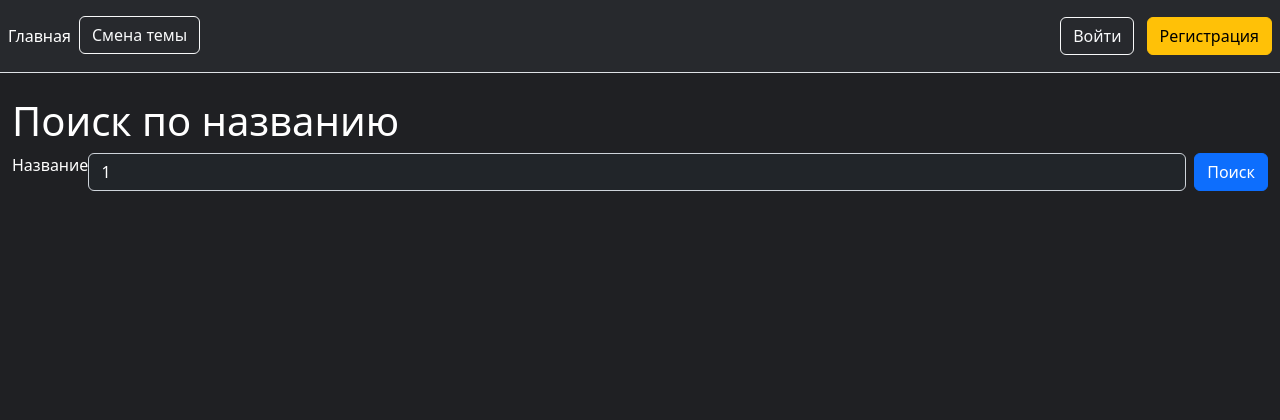
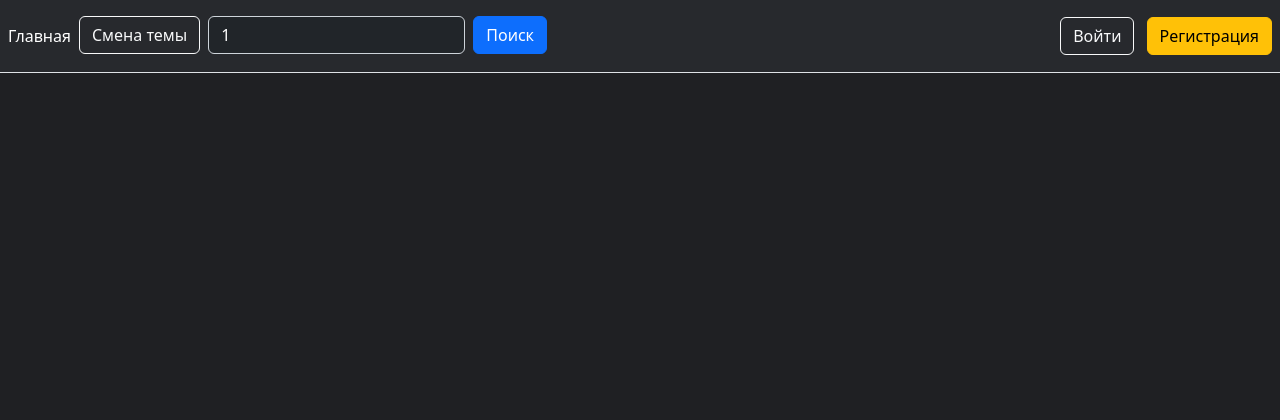
Before and after one commit to arte322m/movie_library, a Django app: page /search/1 in a window 1280 px wide. Shown: the top 420 px of the page. Run offline with Django 4.2, Linux system fonts and the light colour scheme; data that the repository does not hold is empty; some libraries are stand-ins or nearby versions.

Commit message:
commit 2.9999

```diff
--- a/djangoProject/settings.py
+++ b/djangoProject/settings.py
@@ -127,6 +127,6 @@ DEFAULT_AUTO_FIELD = 'django.db.models.BigAutoField'
 CACHES = {
     'default': {
         'BACKEND': 'django.core.cache.backends.filebased.FileBasedCache',
-        'LOCATION': '/djangoProject',
+        'LOCATION': '/djangoProject/cache',
     }
 }
--- a/kinokino/templates/kinokino/base.html
+++ b/kinokino/templates/kinokino/base.html
@@ -18,8 +18,8 @@
 
         <header class="d-flex flex-wrap align-items-center justify-content-center justify-content-md-between py-3 mb-4 border-bottom">
 
-            {% if user.is_authenticated %}
             <ul class="nav col-12 col-md-auto mb-2 justify-content-center mb-md-0">
+
                 <a href="/" class="nav-link px-2">Главная</a>
 
                 <li>
@@ -29,25 +29,25 @@
                     </form>
                 </li>
 
+                <li>
+                    <form action="{% url 'kinokino:searching' %}" class="d-flex px-2" role="search" method="post">
+                        {% csrf_token %}
+                        <input id="Search" class="form-control form-control text-bg me-2" type="search" placeholder="Название" aria-label="Search" value="{{ search }}" name="search_text" required>
+                        <button class="btn btn-primary" type="submit">Поиск</button>
+                    </form>
+                </li>
+
             </ul>
+
+            {% if user.is_authenticated %}
                 <div class="col-md-3 text-end">
                     <strong>{{ user.username }}</strong>
                     <a href="{% url 'kinokino:logout' %}">
                         <button type="button" class="btn btn-danger ms-2 me-2">Выйти</button>
                     </a>
                 </div>
+
             {% else %}
-                <ul class="nav col-12 col-md-auto mb-2 justify-content-center mb-md-0">
-                    <a href="/" class="nav-link px-2">Главная</a>
-
-                        <li>
-                            <form action="{% url 'kinokino:switch_theme' %}" method="post">
-                                {% csrf_token %}
-                                <button class="btn btn-outline me-2" type="submit">Смена темы</button>
-                            </form>
-                        </li>
-
-                    </ul>
                 <div class="col-md-3 text-end">
                     <a href="{% url 'kinokino:login' %}">
                         <button type="button" class="btn btn-outline me-2">Войти</button>
@@ -63,6 +63,7 @@
         <div class="main">
             <div class="container-fluid">
                 {% block content%}
+
                 {% endblock %}
             </div>
         </div>
--- a/kinokino/templates/kinokino/main.html
+++ b/kinokino/templates/kinokino/main.html
@@ -2,8 +2,6 @@
 
 {% block content %}
 
-    <a href="{% url 'kinokino:base_search' %}">
-    поисковик?
-    </a>
+
 
 {% endblock %}
--- a/kinokino/templates/kinokino/search.html
+++ b/kinokino/templates/kinokino/search.html
@@ -1,14 +1,10 @@
-{% extends 'kinokino/search_page.html' %}
+{% extends 'kinokino/base.html' %}
 {% load static %}
 
-{% block searching %}
-
-    <ol>
+<ol>
     {% for film in search_result %}
         <li>
             {{ film.name }}
         </li>
     {% endfor %}
-    </ol>
-
-{% endblock %}
+</ol>
--- a/kinokino/templates/kinokino/search_page.html
+++ /dev/null
@@ -1,25 +0,0 @@
-{% extends 'kinokino/base.html' %}
-
-{% block content %}
-
-    <div class="col">
-        <div class="row">
-            <h1>Поиск по названию</h1>
-            <form action="{% url 'kinokino:searching' %}" class="d-flex" role="search" method="post">
-                {% csrf_token %}
-                <label for id="Search">Название</label>
-                <input id="Search" class="form-control form-control text-bg me-2" type="search" placeholder="Название" aria-label="Search" value="{{ search }}" name="search_text" required>
-                <button class="btn btn-primary" type="submit">Поиск</button>
-            </form>
-        </div>
-
-        <div class="row mx-2">
-            {% block searching %}
-
-            {% endblock %}
-        </div>
-
-    </div>
-
-
-{% endblock %}
--- a/kinokino/urls.py
+++ b/kinokino/urls.py
@@ -9,6 +9,5 @@ urlpatterns = [
     path('accounts/registration/', views.registration, name='registration'),
     path('switch_theme/', views.switch_theme, name='switch_theme'),
     path('searching/', views.searching, name='searching'),
-    path('search/', views.base_search, name='base_search'),
     path('search/<str:search_text>', views.search, name='search'),
 ]
--- a/kinokino/views.py
+++ b/kinokino/views.py
@@ -73,10 +73,6 @@ def registration(request):
     return render(request, 'kinokino/registration.html')
 
 
-def base_search(request):
-    return render(request, 'kinokino/search_page.html')
-
-
 @require_POST
 def searching(request):
     return redirect('kinokino:search', search_text=request.POST['search_text'])
```
Lines whose indentation alone changed are shown as unchanged.
